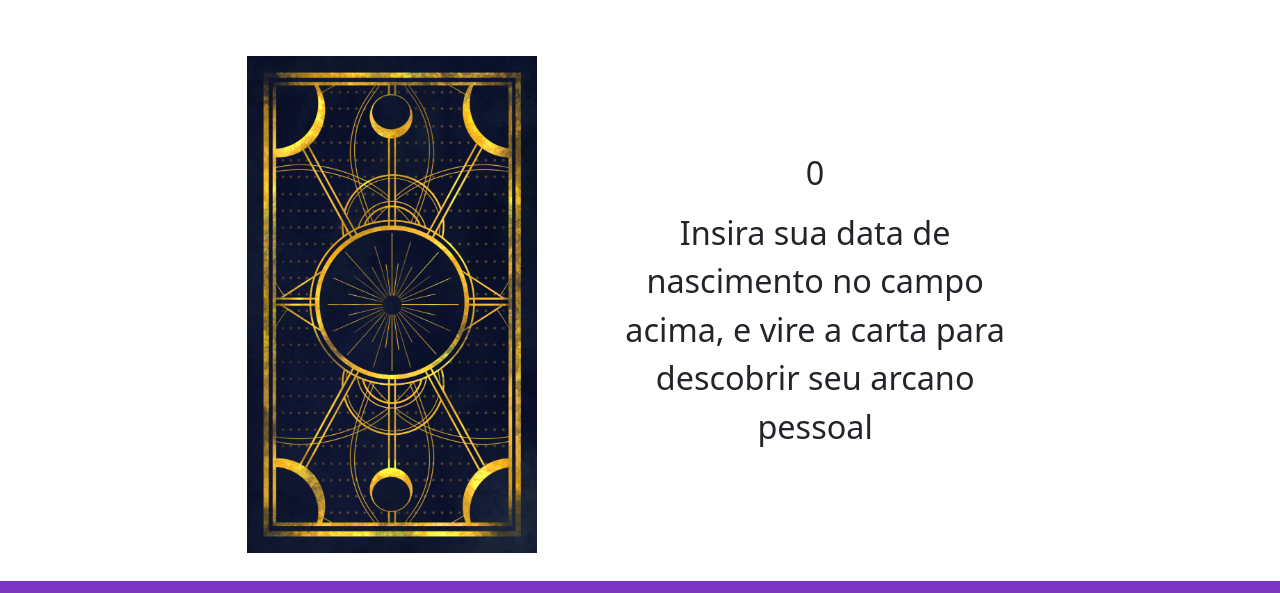
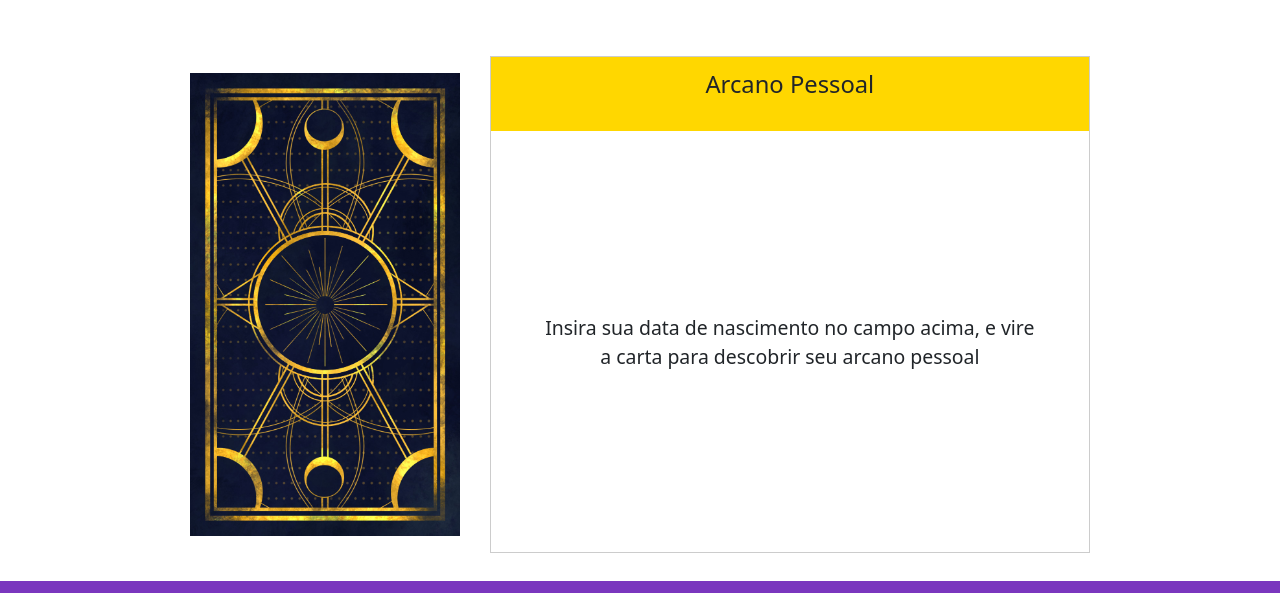
Before and after one commit to Dyeizon/arcannus, a React (Create React App) app: page /my-arcane in a window 1280 px wide. Shown: the part 169-762 px from the top of the page. Built offline with nearby package versions, Linux system fonts and the light colour scheme.

Commit message:
MyArcane finished

```diff
--- a/src/components/MyArcane/index.jsx
+++ b/src/components/MyArcane/index.jsx
@@ -1,17 +1,29 @@
 import './style.css';
 
-import cardback from './../../assets/img/card-back.jpg';
-import { useEffect, useState } from 'react';
+import { useEffect, useState, useRef } from 'react';
 import DatePicker from 'react-date-picker';
+import {majorarcana} from '../../assets/data/majorarcana';
 
 export const MyArcane = () => {
     const [date, setDate] = useState(new Date());
-    const [arcaneNum, setArcaneNum] = useState(0);
-    const [title, setTitle] = useState('');
+    const [arcaneNum, setArcaneNum] = useState();
+    const [title, setTitle] = useState('Arcano Pessoal');
     const [desc, setDesc] = useState('Insira sua data de nascimento no campo acima, e vire a carta para descobrir seu arcano pessoal');
 
+    const cardImageRef = useRef();
+
     useEffect(() => {
-        setTitle(arcaneNum);
+        var cardFound = majorarcana.find(element => element.number === arcaneNum);
+
+        if(cardFound === undefined) {
+            setDesc('Insira sua data de nascimento no campo acima, e vire a carta para descobrir seu arcano pessoal');
+        } else {
+            setTitle(arcaneNum + " - " + cardFound.name);
+            setDesc(cardFound.desc);
+
+            cardImageRef.current.style.backgroundImage = `url(${cardFound.img})`;
+
+        }
     }, [arcaneNum]);
 
     function getPersonalArcaneNum(birthdate) {
@@ -44,21 +56,17 @@ export const MyArcane = () => {
         setArcaneNum(count);
     }
 
-    function discoverPersonalArcane(birthdate) {
-        getPersonalArcaneNum(birthdate);
-        // setTitle(`[ Arcano ${arcaneNum} ]`);
-    }
-
     return (
         <section className="full-section myarcane-section">
             <div className="container">
                 <DatePicker className="date-picker" onChange={setDate} value={date}/>
                 <div className='tarot-card'>
-                    <img className="tarot-card-img" onClick={()=>discoverPersonalArcane(date)} src={cardback} alt="A Tarot card" />
+                    <div ref={cardImageRef} className="tarot-card-img" onClick={()=>getPersonalArcaneNum(date)} alt="A Tarot card" />
                     <div className='tarot-card-desc'>
-                    <p className='tarot-card-desc-title'>{title}</p>
-                        <p className='tarot-card-desc-p'>{desc}</p>
-
+                        <p className='tarot-card-desc-title'>{title}</p>
+                        <div className="tarot-card-desc-organizer">
+                            <p className='tarot-card-desc-p'>{desc}</p>
+                        </div>
                     </div>
                 </div>
             </div>
--- a/src/components/MyArcane/style.css
+++ b/src/components/MyArcane/style.css
@@ -12,28 +12,51 @@
 
 .myarcane-section .tarot-card {
     height: 85%;
-    width: 70%;
-    display: flex;
+    width: 80%;
+    display: grid;
+    grid-template-columns: 1fr 2fr;
     align-items: center;
     margin: 0 auto;
 }
 
 .myarcane-section .tarot-card-img {
     height: 90%;
-    margin-right: 60px;
+    width: 90%;
     cursor: pointer;
     transition: transform 300ms;
+    background-image: url('./../../assets/img/card-back.jpg');
+    background-position: center;
+    background-size: contain;
+    background-repeat: no-repeat;
 }
 
 .myarcane-section .tarot-card-img:hover {
     transform: scale(1.02);
 }
 
-.myarcane-section .tarot-card-title {
-    color: gold;
+.myarcane-section .tarot-card-desc {
+    border: 1px solid rgba(0, 0, 0, 0.2);
+    height: 90%;
 }
 
-.myarcane-section .tarot-card-desc {
-    font-size: 3rem;
+.myarcane-section .tarot-card-desc-title {
+    font-size: 2.2rem;
+    background-color: gold;
     text-align: center;
+    height: 15%;
+    padding: 10px 0;
+    margin: 0;
 }
+
+.myarcane-section .tarot-card-desc-organizer {
+    display: flex;
+    align-items: center;
+    text-align: center;
+    height: 85%;
+}
+
+.myarcane-section .tarot-card-desc-p {
+    font-size: 1.8rem;
+    padding: 1rem 5rem;
+    margin: 0;
+}
```
Also changed, not shown: src/assets/data/majorarcana.js (+80 -22 lines).
